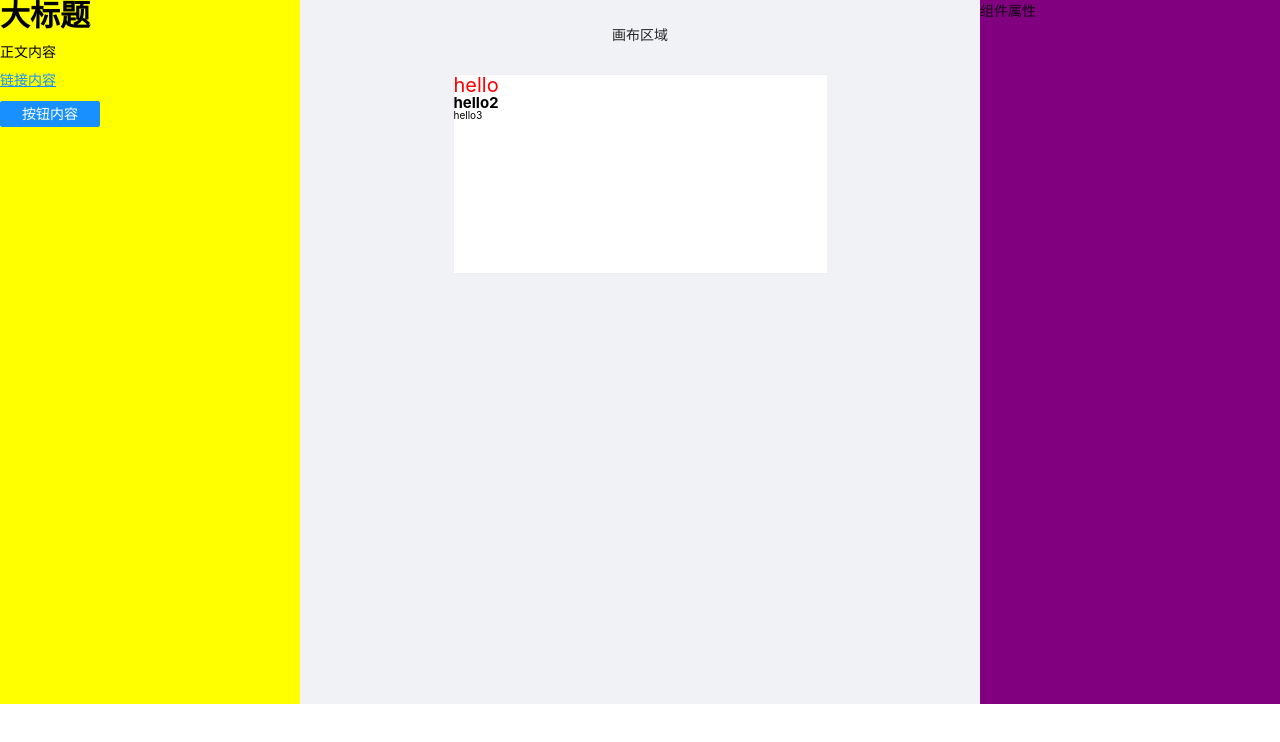
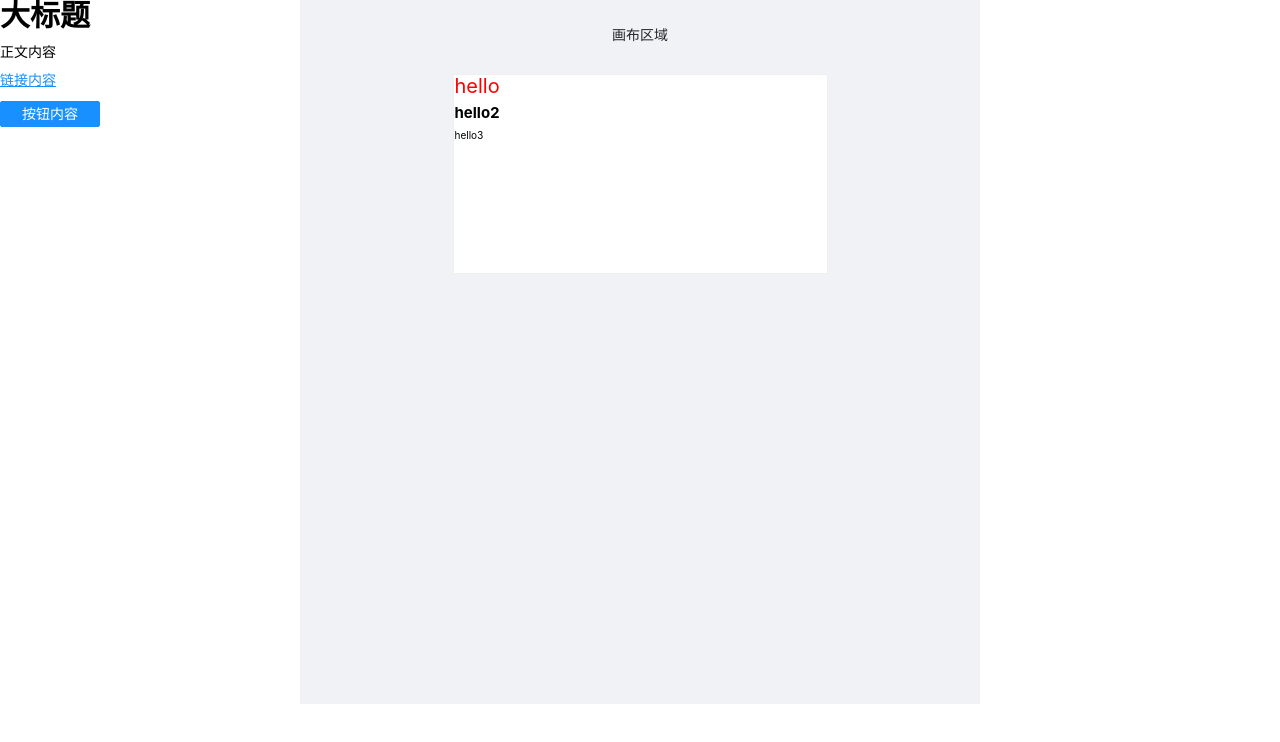
Before and after one commit to huanghanzhilian/learn-lego, a Vue app: page /editor in a window 1280 px wide. Shown: the top 742 px of the page. Built offline with nearby package versions, Linux system fonts and the light colour scheme.

Commit message:
feat: 添加组件映射关系，添加点击中间组件，右侧显示组件属性功能

```diff
--- /dev/null
+++ b/src/components/EditWrapper.vue
@@ -0,0 +1,48 @@
+<template>
+  <div class="edit-wrapper" @click="onItemClick(id)" :class="{ active: active }">
+    <slot></slot>
+  </div>
+</template>
+
+<script lang="ts">
+import { defineComponent } from "vue";
+export default defineComponent({
+  name: "edit-wrapper",
+  props: {
+    id: {
+      type: String,
+      required: true
+    },
+    active: {
+      type: Boolean,
+      default: false
+    }
+  },
+  emits: ["set-active"],
+  setup(props, context) {
+    const onItemClick = (id: string) => {
+      context.emit("set-active", id);
+    };
+    return {
+      onItemClick
+    };
+  }
+});
+</script>
+
+<style lang="scss">
+.edit-wrapper {
+  padding: 0;
+  cursor: pointer;
+  border: 1px solid transparent;
+  user-select: none;
+  &:hover {
+    border: 1px dashed #ccc;
+  }
+}
+.active {
+  border: 1px solid #1890ff;
+  user-select: none;
+  z-index: 1500;
+}
+</style>
--- /dev/null
+++ b/src/components/PropsTable.vue
@@ -0,0 +1,61 @@
+<template>
+  <div class="props-table">
+    <div v-for="(value, key) in finalProps" :key="key" class="prop-item">
+      <span class="label" v-if="value.text">{{ value.text }}</span>
+      <div class="prop-component">
+        <component :is="value.component" v-if="value" :value="value.value" v-bind="value.extraProps" />
+      </div>
+    </div>
+  </div>
+</template>
+
+<script lang="ts">
+import { computed, PropType, defineComponent } from "vue";
+import { reduce } from "lodash";
+import { PropsToForms, mapPropsToForms } from "../propsMap";
+import { TextComponentProps } from "../defaultProps";
+
+export default defineComponent({
+  name: "props-table",
+  props: {
+    props: {
+      type: Object as PropType<TextComponentProps>,
+      required: true
+    }
+  },
+  setup(props) {
+    const finalProps = computed(() => {
+      return reduce(
+          props.props,
+          (res, value, key) => {
+            const newKey = key as keyof TextComponentProps;
+            const item = mapPropsToForms[newKey];
+            if (item) {
+              item.value = value;
+              res[newKey] = item;
+            }
+            return res;
+          },
+          {} as Required<PropsToForms>
+      );
+    });
+    return {
+      finalProps
+    };
+  }
+});
+</script>
+
+<style lang="scss" scoped>
+.prop-item {
+  display: flex;
+  margin-bottom: 10px;
+  align-items: center;
+}
+.label {
+  width: 28%;
+}
+.prop-component {
+  width: 70%;
+}
+</style>
--- /dev/null
+++ b/src/propsMap.ts
@@ -0,0 +1,32 @@
+import { TextComponentProps } from "./defaultProps";
+export interface PropToForm {
+  component: string;
+  value?: string;
+  extraProps?: { [key: string]: any };
+  text?: string;
+}
+
+export type PropsToForms = {
+  [P in keyof TextComponentProps]?: PropToForm;
+};
+
+export const mapPropsToForms: PropsToForms = {
+  text: {
+    text: "文本",
+    component: "a-textarea",
+    extraProps: { rows: 3 }
+  },
+  fontSize: {
+    text: "字号",
+    component: "a-input-number"
+  },
+  lineHeight: {
+    text: "行高",
+    component: "a-slider",
+    extraProps: {
+      min: 0,
+      max: 3,
+      step: 0.1
+    }
+  }
+};
--- a/src/store/editor.ts
+++ b/src/store/editor.ts
@@ -7,7 +7,7 @@ export interface EditorProps {
   currentElement: string;
 }
 
-interface ComponentData {
+export interface ComponentData {
   // 元素属性
   props: { [key: string]: string };
   // id
@@ -17,9 +17,9 @@ interface ComponentData {
 }
 
 export const testComponents: ComponentData[] = [
-  { id: uuidv4(), name: "l-text", props: { text: "hello", fontSize: "20px", color: "red" } },
-  { id: uuidv4(), name: "l-text", props: { text: "hello2", fontSize: "15px", fontWeight: "bold" } },
-  { id: uuidv4(), name: "l-text", props: { text: "hello3", fontSize: "10px", actionType: "url", url: "https://www.baidu.com" } }
+  { id: uuidv4(), name: "l-text", props: { text: "hello", fontSize: "20px", color: "red", lineHeight: "1" } },
+  { id: uuidv4(), name: "l-text", props: { text: "hello2", fontSize: "15px", fontWeight: "bold", lineHeight: "2" } },
+  { id: uuidv4(), name: "l-text", props: { text: "hello3", fontSize: "10px" } }
 ];
 
 const editor: Module<EditorProps, GlobalDataProps> = {
@@ -35,6 +35,14 @@ const editor: Module<EditorProps, GlobalDataProps> = {
         props
       };
       state.components.push(newComponent);
+    },
+    setActive(state, currentId: string) {
+      state.currentElement = currentId;
+    }
+  },
+  getters: {
+    getCurrentElement: state => {
+      return state.components.find(component => component.id === state.currentElement);
     }
   }
 };
--- a/src/views/Editor.vue
+++ b/src/views/Editor.vue
@@ -1,46 +1,65 @@
 <template>
   <div class="editor-container">
     <a-layout>
-      <a-layout-sider width="300" style="background: yellow">
+      <a-layout-sider width="300" style="background: #fff">
         <components-list :list="defaultTextTemplates" @on-item-click="addItem"></components-list>
       </a-layout-sider>
       <a-layout style="padding: 0 24px 24px">
         <a-layout-content class="preview-container">
           <p>画布区域</p>
           <div class="preview-list" id="canvas-area">
-            <component v-for="com in coms" :key="com.id" :is="com.name" v-bind="com.props" />
+            <edit-wrapper v-for="com in coms" :key="com.id" :id="com.id" @set-active="setActive" :active="com.id === (currentElement && currentElement.id)">
+              <component :is="com.name" v-bind="com.props" />
+            </edit-wrapper>
           </div>
         </a-layout-content>
       </a-layout>
-      <a-layout-sider width="300" style="background: purple" class="settings-panel"> 组件属性 </a-layout-sider>
+      <a-layout-sider width="300" style="background: #fff" class="settings-panel">
+        <props-table v-if="currentElement && currentElement.props" :props="currentElement.props"></props-table>
+        <pre>
+          {{ currentElement && currentElement.props }}
+          </pre
+          >
+      </a-layout-sider>
     </a-layout>
   </div>
 </template>
 
 <script lang="ts">
-import { defineComponent, reactive } from "vue";
+import { computed, defineComponent, reactive } from "vue";
 import { useStore } from "vuex";
 import { GlobalDataProps } from "../store/index";
+import { ComponentData } from "../store/editor";
 import { defaultTextTemplates } from "../defaultTemplates";
 import ComponentsList from "../components/ComponentsList.vue";
+import EditWrapper from "../components/EditWrapper.vue";
+import PropsTable from "../components/PropsTable.vue";
 import LText from "../components/LText.vue";
 
 export default defineComponent({
   name: "editor",
   components: {
+    "edit-wrapper": EditWrapper,
     "l-text": LText,
-    "components-list": ComponentsList
+    "components-list": ComponentsList,
+    "props-table": PropsTable
   },
   setup() {
     const store = useStore<GlobalDataProps>();
     const coms = reactive(store.state.editor.components);
+    const currentElement = computed<ComponentData | null>(() => store.getters.getCurrentElement);
     const addItem = (props: any) => {
       store.commit("addComponent", props);
+    };
+    const setActive = (id: string) => {
+      store.commit("setActive", id);
     };
     return {
       coms,
       defaultTextTemplates,
-      addItem
+      addItem,
+      setActive,
+      currentElement
     };
   }
 });
```
